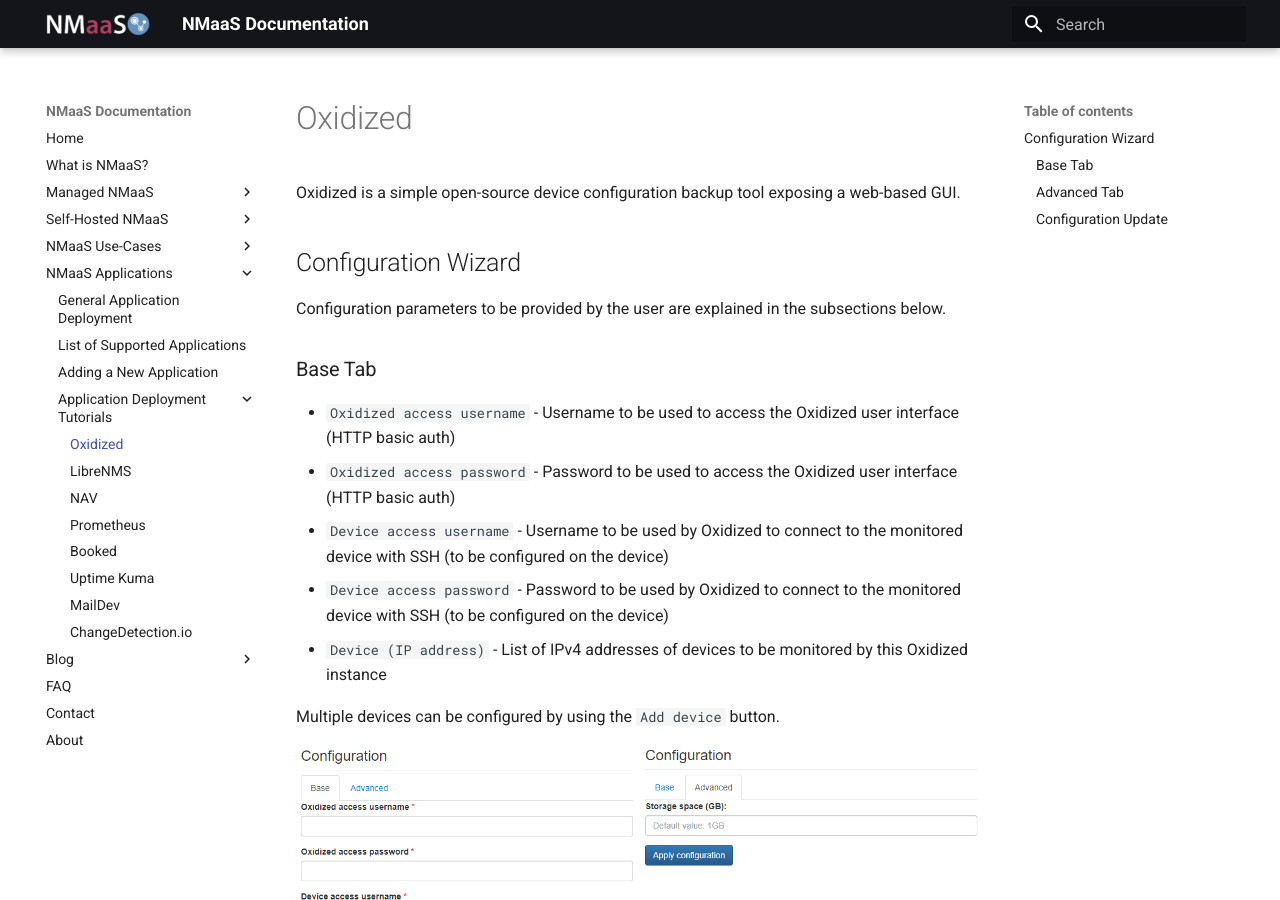
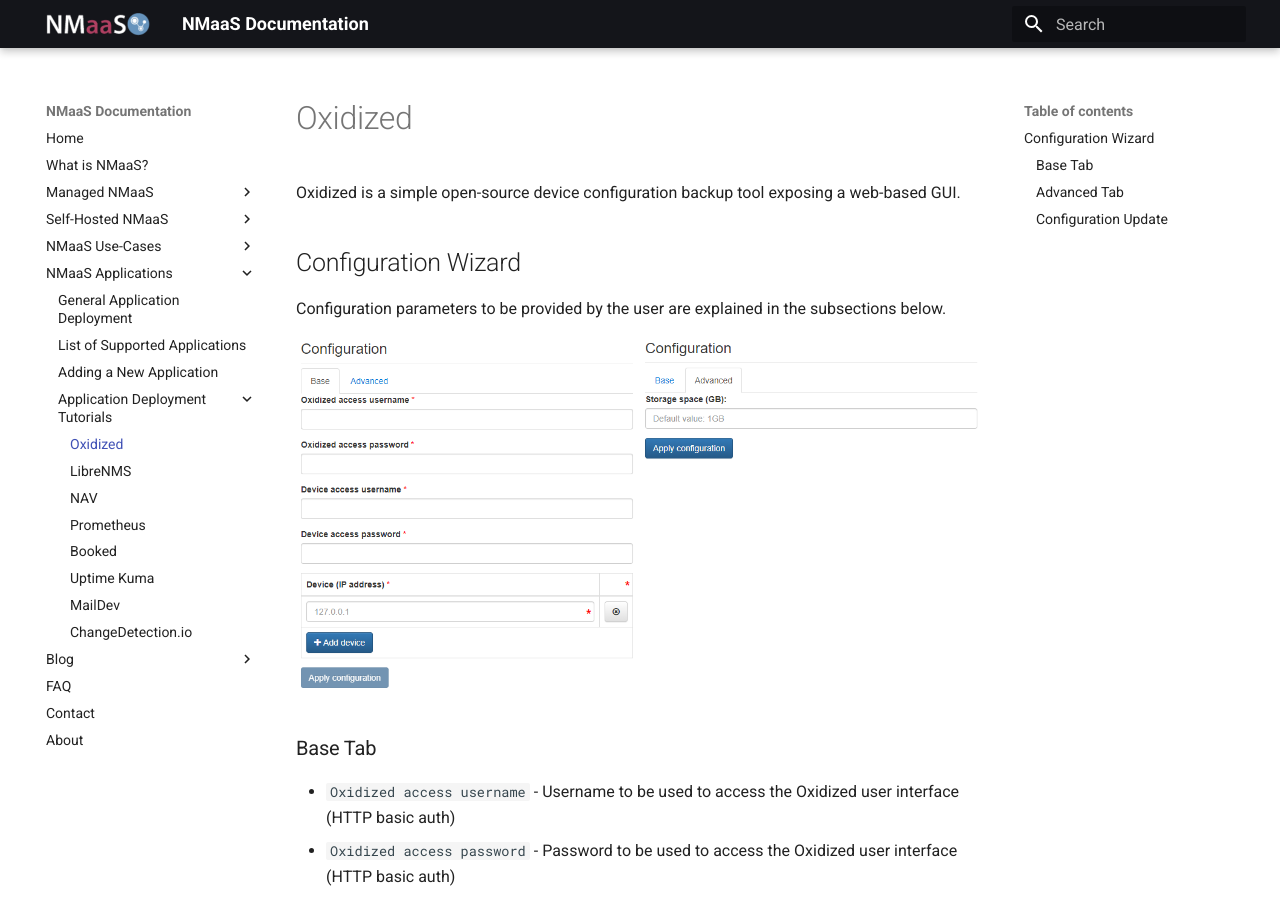
Before and after one commit to nmaas-platform/nmaas-docs, an MkDocs documentation site: the page built from docs/nmaas-applications/tutorials/oxidized.md, in a window 1280 px wide and 900 px high. Built offline with MkDocs 1.6.1 and Material for MkDocs 9.7.7, drawn with Linux system fonts in a browser that asks for light colours.

Commit message:
Change location of Oxidized application wizard screenshot

```diff
--- a/docs/nmaas-applications/tutorials/oxidized.md
+++ b/docs/nmaas-applications/tutorials/oxidized.md
@@ -5,6 +5,8 @@
 ## Configuration Wizard
 
 Configuration parameters to be provided by the user are explained in the subsections below.
+
+![Oxidized configuration wizard](./img/oxidized-screenshot-01.png)
 
 ### Base Tab
 
@@ -15,8 +17,6 @@
 - `Device (IP address)` - List of IPv4 addresses of devices to be monitored by this Oxidized instance
 
 Multiple devices can be configured by using the `Add device` button.
-
-![Oxidized configuration wizard](./img/oxidized-screenshot-01.png)
 
 ### Advanced Tab
 
```
